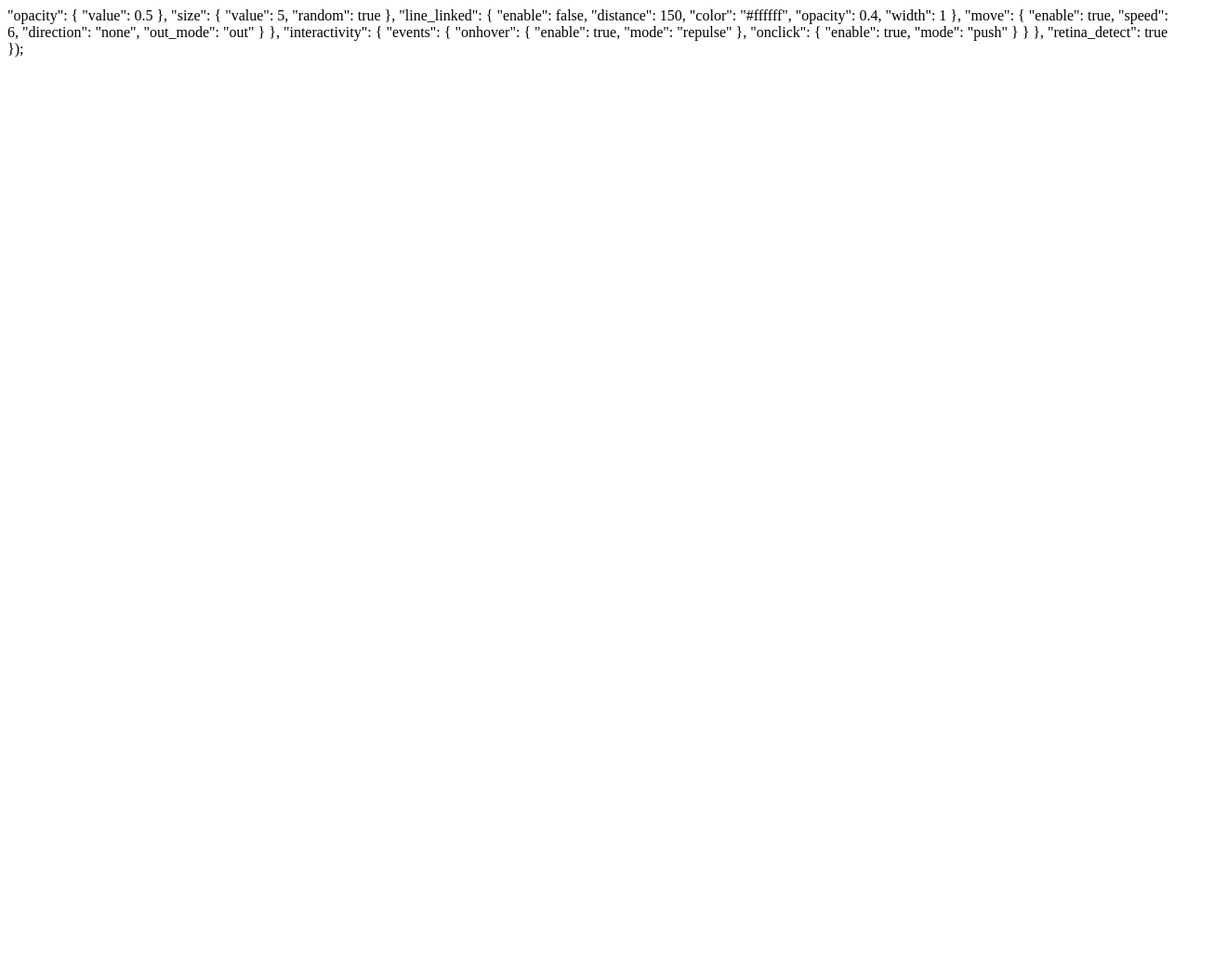
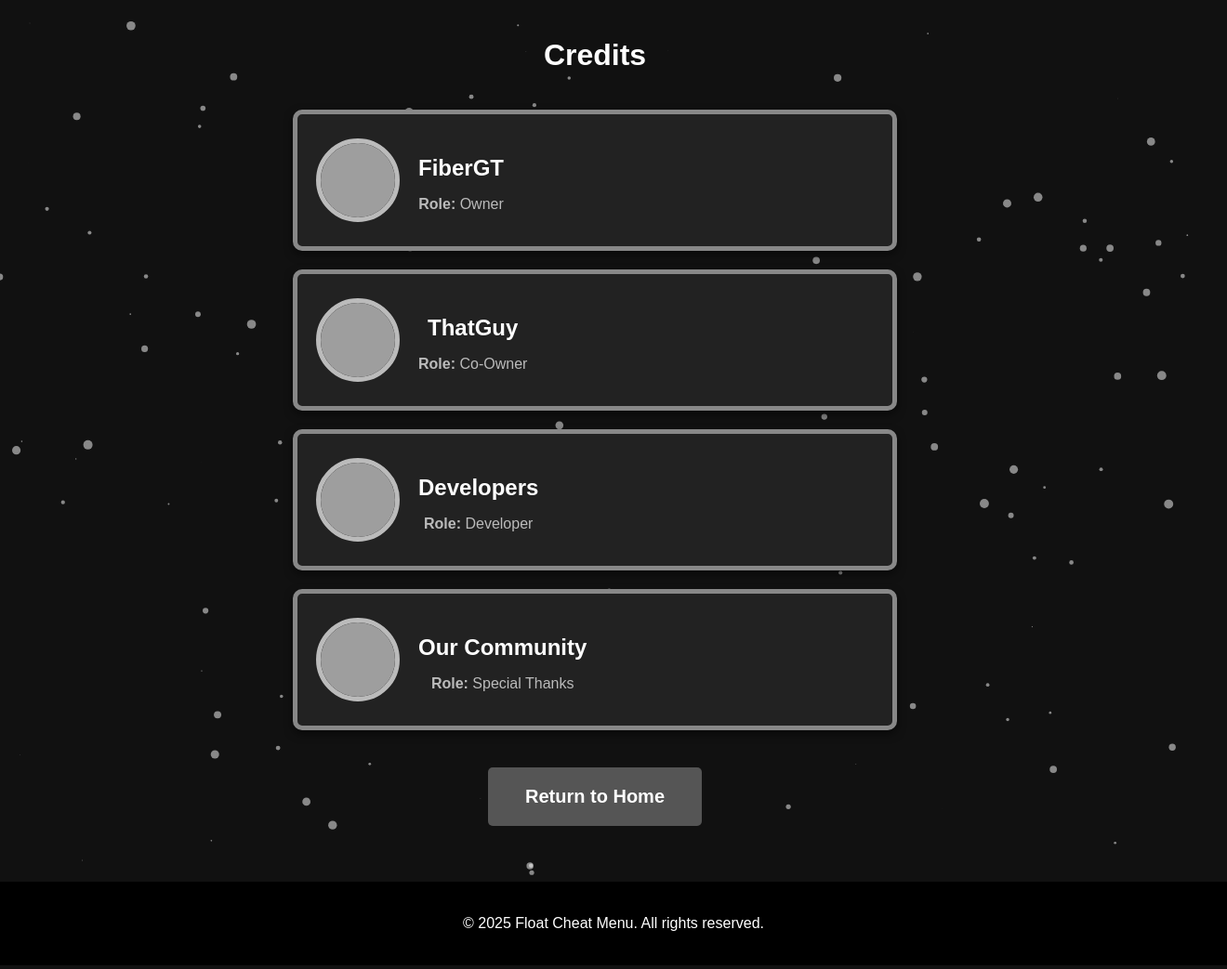
Before and after one commit to FiberGtag/Float.com, a plain HTML site: page credits.html in a window 1280 px wide. Shown: the whole page at 93% size, 1320 px wide, since content can reach past the window. Before the commit the page ends 800 px from the top, so only its background shows below. Drawn offline with nearby package versions, Linux system fonts and the light colour scheme; grey boxes are pictures that could not be loaded.

Commit message:
Update credits.html

```diff
--- a/credits.html
+++ b/credits.html
@@ -1,3 +1,190 @@
+<!DOCTYPE html>
+<html lang="en">
+<head>
+  <meta charset="UTF-8">
+  <meta name="viewport" content="width=device-width, initial-scale=1.0">
+  <title>Credits - Float Cheat Menu</title>
+  <style>
+    body {
+      font-family: Arial, sans-serif;
+      margin: 0;
+      padding: 0;
+      background-color: #111;
+      color: #fff;
+      display: flex;
+      flex-direction: column;
+      min-height: 100vh;
+      position: relative;
+    }
+
+    #particles-js {
+      position: absolute;
+      top: 0;
+      left: 0;
+      width: 100%;
+      height: 100%;
+      z-index: -1; /* Ensures particles are behind other elements */
+    }
+
+    .content {
+      display: flex;
+      flex-direction: column;
+      align-items: center;
+      margin: 20px auto;
+      padding: 0 20px;
+      max-width: 1200px;
+      width: 100%;
+      flex-grow: 1;
+    }
+
+    h1 {
+      color: #fff;
+      margin-bottom: 30px;
+    }
+
+    .credit-box {
+      background-color: #222;
+      color: #fff;
+      padding: 20px;
+      margin: 10px;
+      border-radius: 10px;
+      width: 80%;
+      max-width: 400px;
+      box-shadow: 0px 4px 10px rgba(0, 0, 0, 0.5);
+      border: 5px solid #888;
+      display: flex;
+      align-items: center;
+      justify-content: flex-start;
+      flex-wrap: wrap;
+      text-align: center;
+    }
+
+    .credit-box h3 {
+      font-size: 24px;
+      margin-bottom: 10px;
+    }
+
+    .credit-box p {
+      font-size: 16px;
+      color: #bbb;
+    }
+
+    .credit-box img {
+      width: 80px;
+      height: 80px;
+      border-radius: 50%;
+      margin-right: 20px;
+      border: 5px solid #bbb;
+    }
+
+    .return-button {
+      text-decoration: none;
+      color: #fff;
+      background-color: #555;
+      padding: 15px 30px;
+      border-radius: 5px;
+      font-weight: bold;
+      font-size: 18px;
+      margin-top: 30px;
+      transition: background-color 0.3s ease;
+    }
+
+    .return-button:hover {
+      background-color: #808080;
+    }
+
+    .footer {
+      padding: 20px;
+      text-align: center;
+      color: #fff;
+      background-color: #000;
+      margin-top: 40px;
+      width: 100%;
+      position: relative;
+    }
+
+    /* Media query for large screens (PC/Desktop) */
+    @media (min-width: 1024px) {
+      .content {
+        max-width: 1000px;
+      }
+
+      .credit-box {
+        width: 60%;
+        max-width: 600px;
+      }
+
+      .return-button {
+        font-size: 20px;
+        padding: 20px 40px;
+      }
+    }
+  </style>
+</head>
+<body>
+  <div id="particles-js"></div>
+
+  <div class="content">
+    <h1>Credits</h1>
+
+    <!-- Credit Boxes -->
+    <div class="credit-box">
+      <img src="https://i.ibb.co/N1pDFF8/your-image.jpg" alt="FiberGT">
+      <div>
+        <h3>FiberGT</h3>
+        <p><strong>Role:</strong> Owner</p>
+      </div>
+    </div>
+
+    <div class="credit-box">
+      <img src="https://i.ibb.co/4WpNzWq/another-image.jpg" alt="ThatGuy">
+      <div>
+        <h3>ThatGuy</h3>
+        <p><strong>Role:</strong> Co-Owner</p>
+      </div>
+    </div>
+
+    <div class="credit-box">
+      <img src="https://i.ibb.co/FKypGQ8/third-image.jpg" alt="Developer">
+      <div>
+        <h3>Developers</h3>
+        <p><strong>Role:</strong> Developer</p>
+      </div>
+    </div>
+
+    <div class="credit-box">
+      <img src="https://i.ibb.co/nj2rDRd/fourth-image.jpg" alt="Community">
+      <div>
+        <h3>Our Community</h3>
+        <p><strong>Role:</strong> Special Thanks</p>
+      </div>
+    </div>
+
+    <!-- Return Button -->
+    <a href="index.html" class="return-button">Return to Home</a>
+  </div>
+
+  <div class="footer">
+    <p>&copy; 2025 Float Cheat Menu. All rights reserved.</p>
+  </div>
+
+  <script src="https://cdn.jsdelivr.net/particles.js/2.0.0/particles.min.js"></script>
+  <script>
+    particlesJS('particles-js', {
+      "particles": {
+        "number": {
+          "value": 100,
+          "density": {
+            "enable": true,
+            "value_area": 800
+          }
+        },
+        "color": {
+          "value": "#ffffff"
+        },
+        "shape": {
+          "type": "circle"
+        },
         "opacity": {
           "value": 0.5
         },
```
